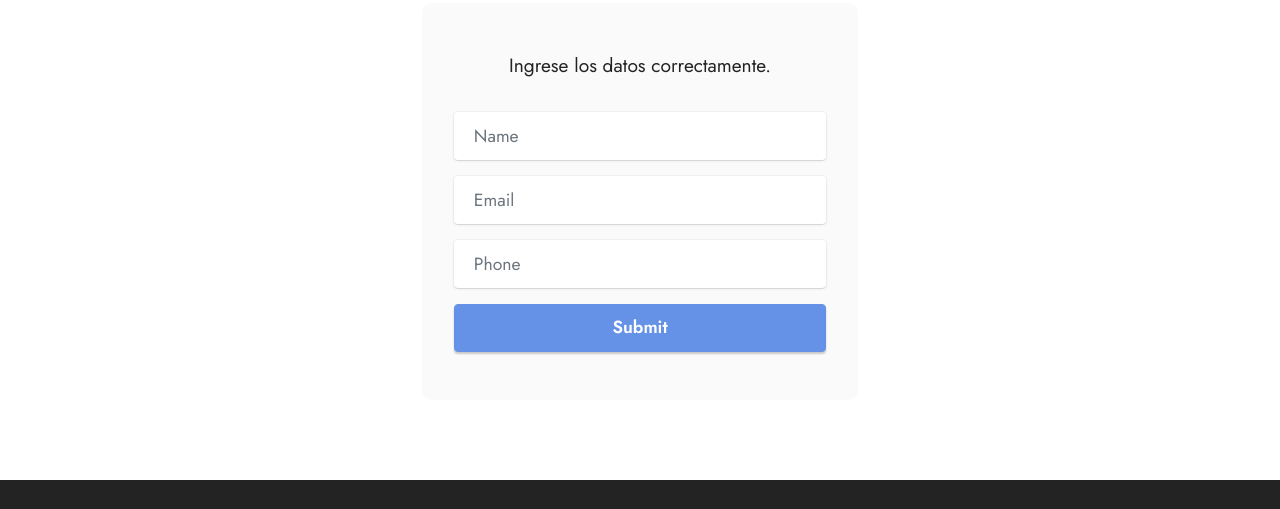
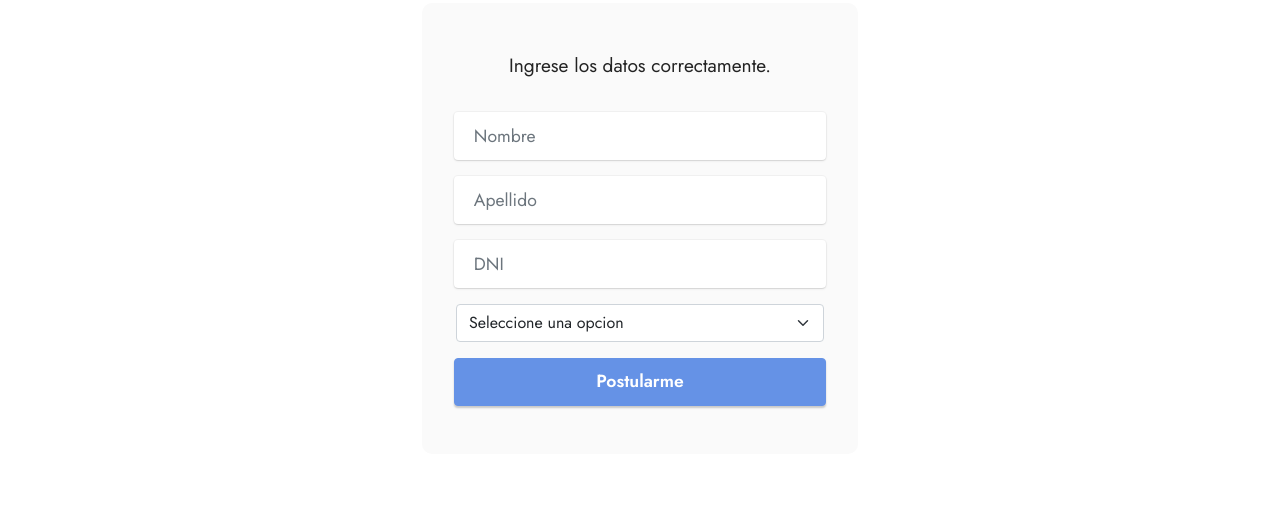
Before and after one commit to FranLeo98/HIA_2022_Experiencia-de-Usuario, a plain HTML site: page postulacion.html in a window 1280 px wide. Shown: the part 222-731 px from the top of the page. Drawn offline with Linux system fonts and the light colour scheme.

Commit message:
registro y postulacio

```diff
--- a/postulacion.html
+++ b/postulacion.html
@@ -87,19 +87,34 @@
                     </div>
                     <div class="dragArea row">
                         <div class="col-lg-12 col-md-12 col-sm-12 form-group mb-3" data-for="name">
-                            <input type="text" name="name" placeholder="Name" data-form-field="name" class="form-control" value="" id="name-form7-o">
+                            <input type="text" name="name" placeholder="Nombre" data-form-field="name" class="form-control" value="" id="name-form7-o">
+                        </div>
+                        <div class="col-lg-12 col-md-12 col-sm-12 form-group mb-3" data-for="name">
+                            <input type="text" name="name" placeholder="Apellido" data-form-field="name" class="form-control" value="" id="name-form7-o">
                         </div>
                         <div class="col-lg-12 col-md-12 col-sm-12 form-group mb-3" data-for="email">
-                            <input type="email" name="email" placeholder="Email" data-form-field="email" class="form-control" value="" id="email-form7-o">
+                            <input type="number" name="DNI" placeholder="DNI" data-form-field="DNI" class="form-control" value="" id="email-form7-o">
                         </div>
-                        <div data-for="phone" class="col-lg-12 col-md-12 col-sm-12 form-group mb-3">
-                            <input type="tel" name="phone" placeholder="Phone" data-form-field="phone" class="form-control" value="" id="phone-form7-o">
+                        <div class="mb-3">
+                        <select class="form-select" aria-label="Default select example">
+                            <option selected>Seleccione una opcion</option>
+                            <option value="1">Programador Web</option>
+                            <option value="2">Enfermero</option>
+                            <option value="3">Electricista</option>
+                            <option value="4">Administrador de Sistema</option>
+                            <option value="5">Capataz</option>
+                            <option value="6">Obrero</option>
+                            <option value="7">Programador BackEnd</option>
+                            <option value="8">Programador FronEnd</option>
+                          </select>
                         </div>
+
                         <div class="col-auto mbr-section-btn align-center">
-                            <button type="submit" class="btn btn-primary display-4">Submit</button>
+                            <button type="submit" class="btn btn-primary display-4">Postularme</button>
                         </div>
                     </div>
                 </form>
+
             </div>
         </div>
     </div>
```
Also changed, not shown: registro.html (+18 -2 lines).
